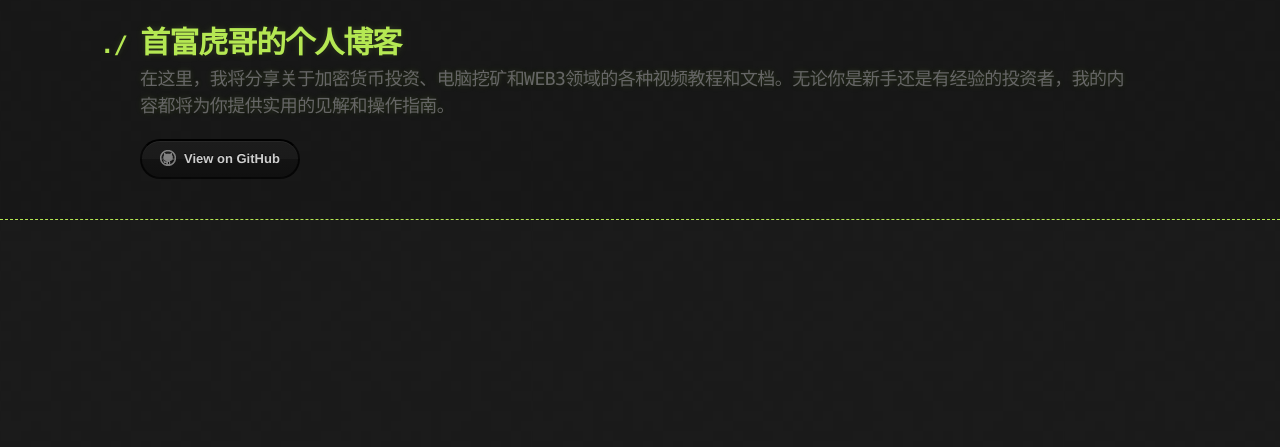
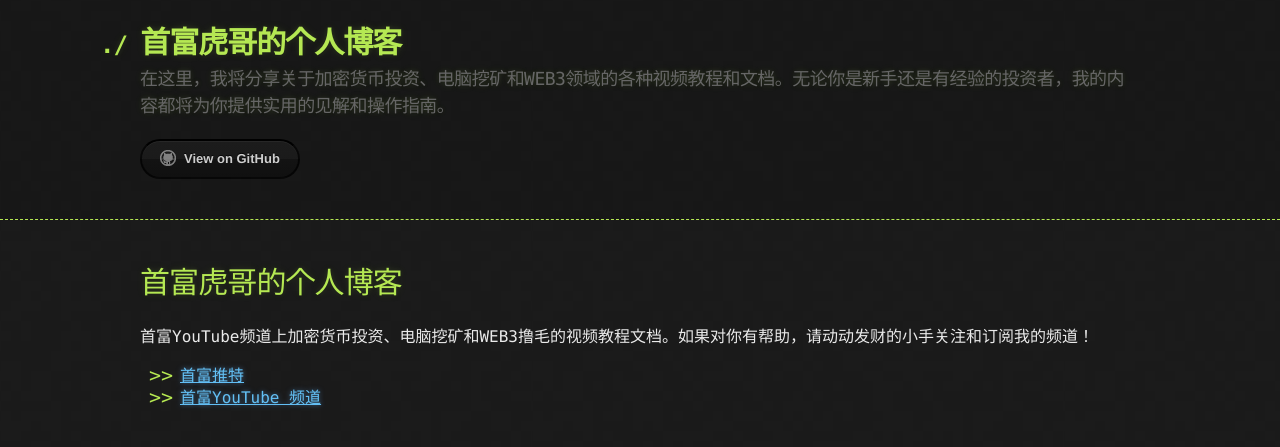
Before and after one commit to hugevip/github.io, a Jekyll site: the page built from index.md, in a window 1280 px wide. Shown: the top 447 px of the page. Built offline with Jekyll 4.4.1, drawn with Linux system fonts in a browser that asks for light colours.

Commit message:
Update index.md

```diff
--- a/index.md
+++ b/index.md
@@ -1,4 +1,12 @@
 ---
 layout: default
 title: "首富虎哥的个人博客"
+description: "在这里，我将分享关于加密货币投资、电脑挖矿和WEB3领域的各种视频教程和文档。"
 ---
+
+# {{ site.title }}
+
+首富YouTube频道上加密货币投资、电脑挖矿和WEB3撸毛的视频教程文档。如果对你有帮助，请动动发财的小手关注和订阅我的频道！
+
+- [首富推特](https://twitter.com/huge2090)
+- [首富YouTube 频道](https://www.youtube.com/@shoufu)
```
